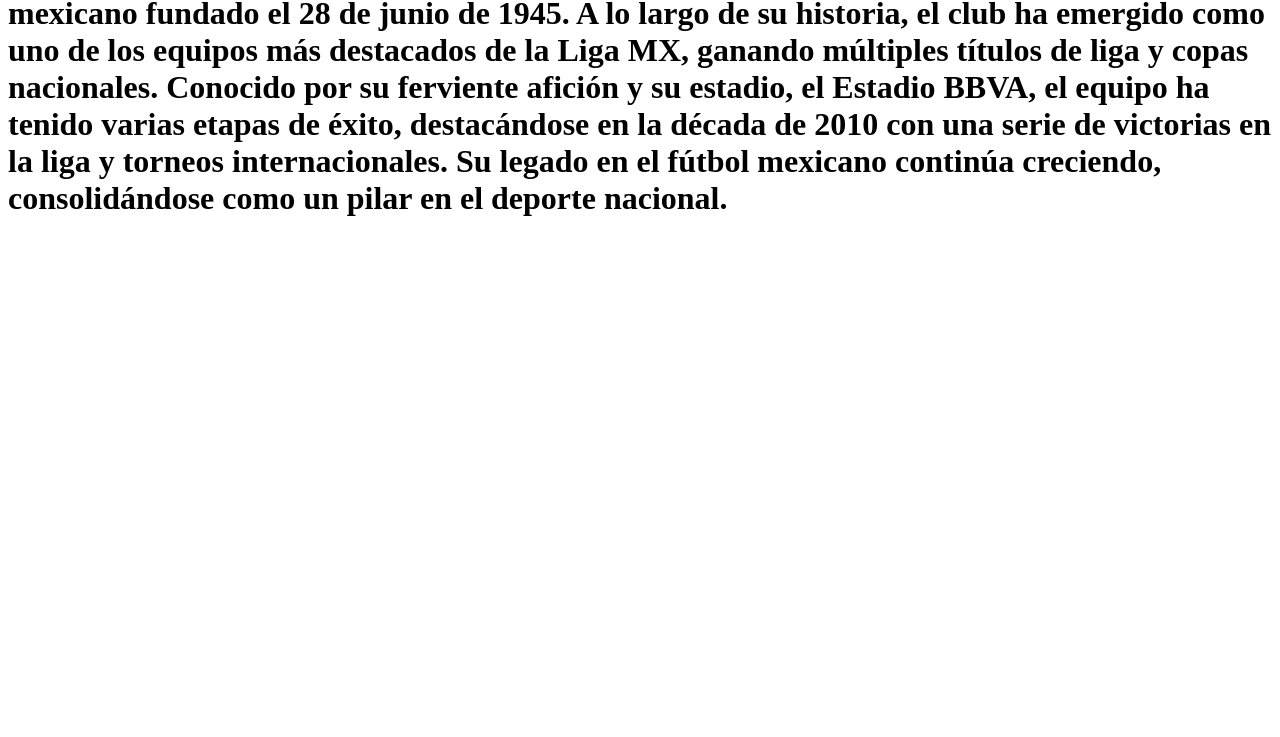
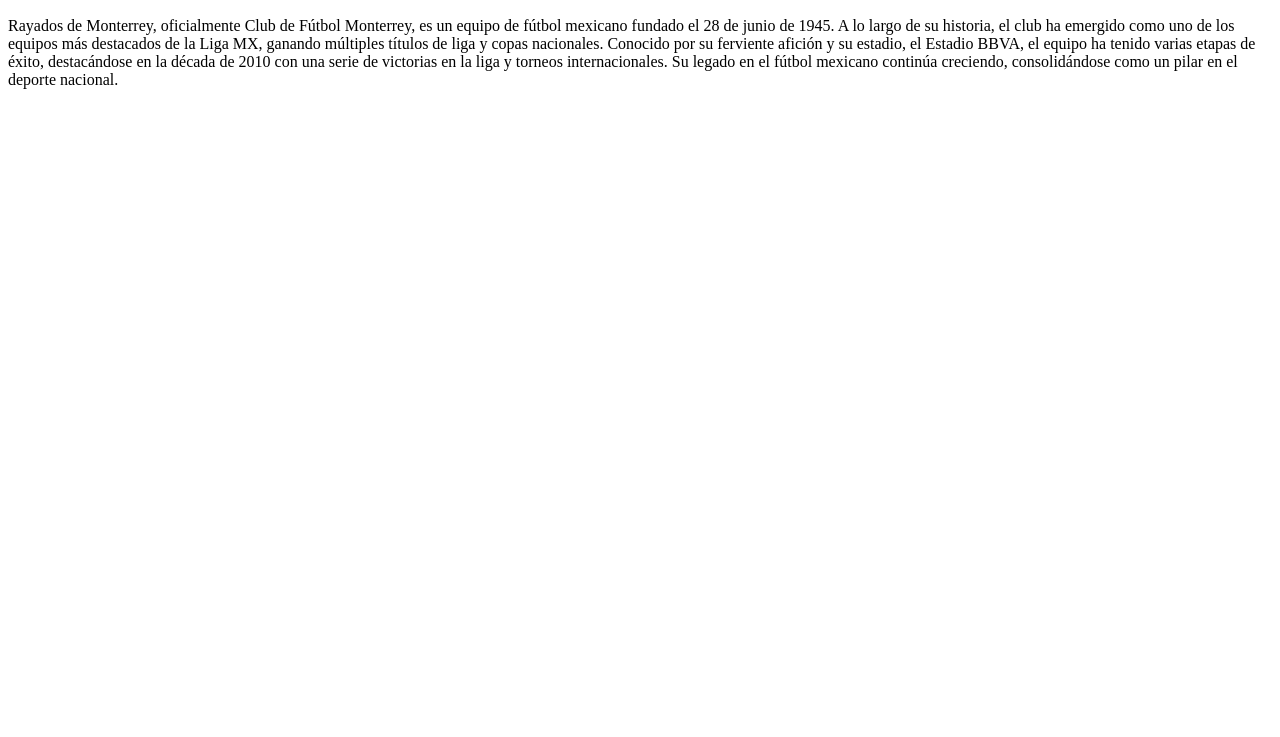
Before and after one commit to RaulMacias05/Rayados, a plain HTML site: page index.html in a window 1280 px wide. Shown: the part 63-800 px from the top of the page. Drawn offline with Linux system fonts and the light colour scheme.

Commit message:
Se arregla un error

```diff
--- a/index.html
+++ b/index.html
@@ -6,7 +6,9 @@
     <title>Rayados</title>
 </head>
 <body>
-    <h1>Rayados de Monterrey, oficialmente Club de Fútbol Monterrey, es un equipo de fútbol mexicano fundado el 28 de junio de 1945. A lo largo de su historia, el club ha emergido como uno de los equipos más destacados de la Liga MX, ganando múltiples títulos de liga y copas nacionales. Conocido por su ferviente afición y su estadio, el Estadio BBVA, el equipo ha tenido varias etapas de éxito, destacándose en la década de 2010 con una serie de victorias en la liga y torneos internacionales. Su legado en el fútbol mexicano continúa creciendo, consolidándose como un pilar en el deporte nacional.
+    <h1>Los Poderorsísimos Rayados del Monterrey</h1>
+    <p>
+        Rayados de Monterrey, oficialmente Club de Fútbol Monterrey, es un equipo de fútbol mexicano fundado el 28 de junio de 1945. A lo largo de su historia, el club ha emergido como uno de los equipos más destacados de la Liga MX, ganando múltiples títulos de liga y copas nacionales. Conocido por su ferviente afición y su estadio, el Estadio BBVA, el equipo ha tenido varias etapas de éxito, destacándose en la década de 2010 con una serie de victorias en la liga y torneos internacionales. Su legado en el fútbol mexicano continúa creciendo, consolidándose como un pilar en el deporte nacional.
     </p>
 </body>
 </html>
```
